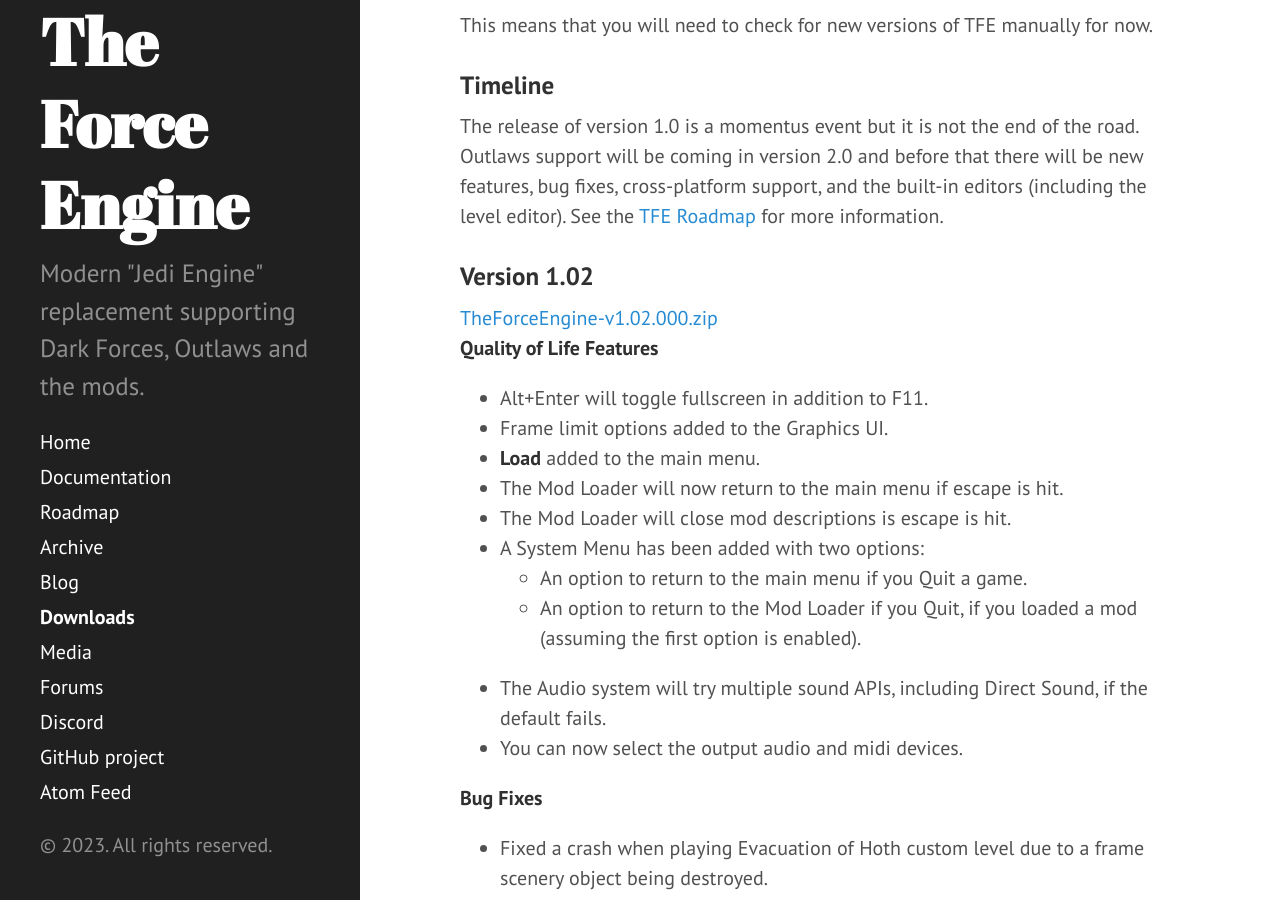
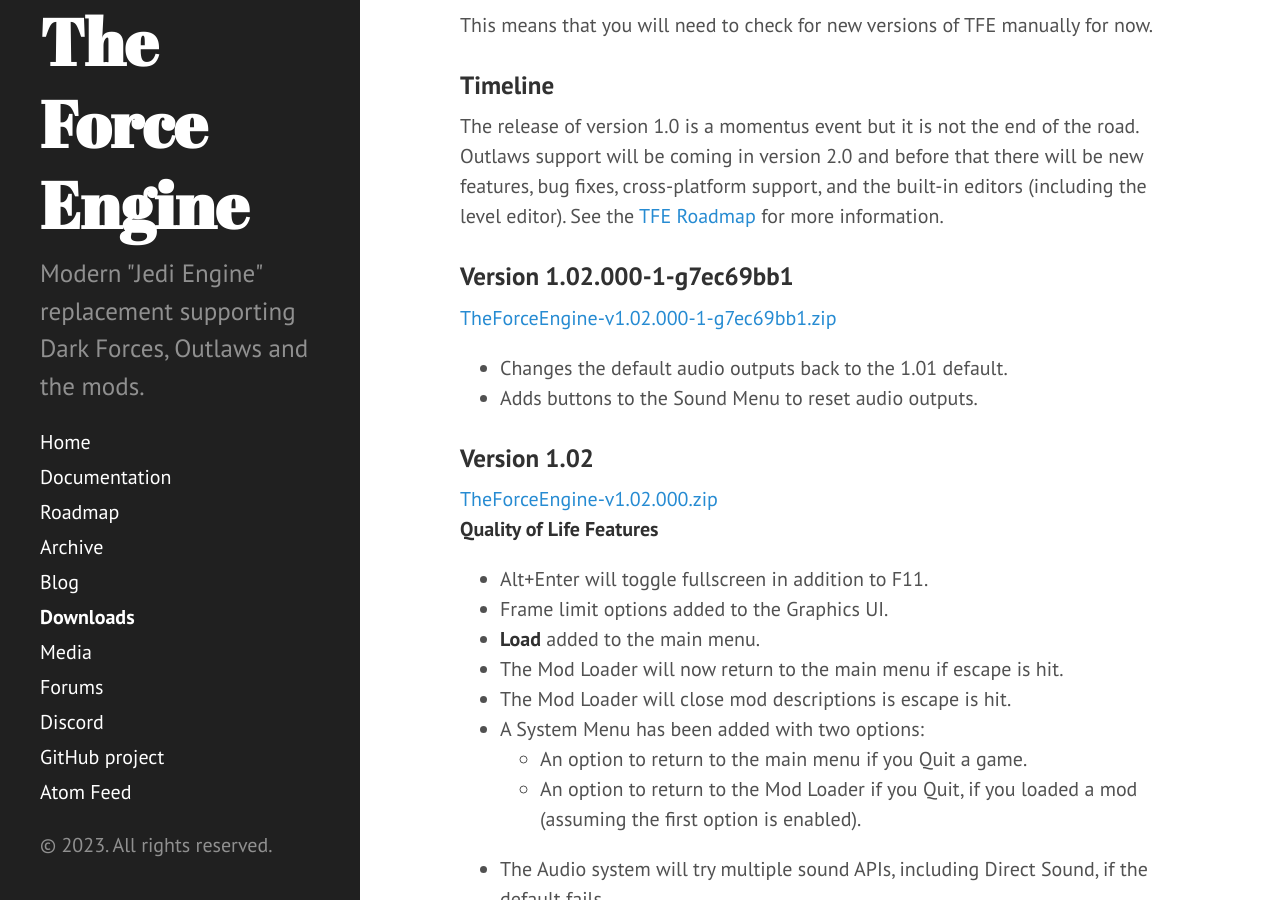
Before and after one commit to TheForceEngine/TheForceEngine.github.io, a Jekyll site: the page built from downloads.md, in a window 1280 px wide and 900 px high, scrolled down 410 px. Built offline with Jekyll 4.4.1, drawn with Linux system fonts in a browser that asks for light colours.

Commit message:
Update downloads.md

```diff
--- a/downloads.md
+++ b/downloads.md
@@ -10,6 +10,11 @@
 
 ### Timeline
 The release of version 1.0 is a momentus event but it is not the end of the road. Outlaws support will be coming in version 2.0 and before that there will be new features, bug fixes, cross-platform support, and the built-in editors (including the level editor). See the [TFE Roadmap](Roadmap.md) for more information.
+
+### Version 1.02.000-1-g7ec69bb1
+[TheForceEngine-v1.02.000-1-g7ec69bb1.zip](archive/TheForceEngine-v1.02.000-1-g7ec69bb1.zip) <br>
+* Changes the default audio outputs back to the 1.01 default.
+* Adds buttons to the Sound Menu to reset audio outputs.
 
 ### Version 1.02
 [TheForceEngine-v1.02.000.zip](archive/TheForceEngine-v1.02.000.zip) <br>
```
